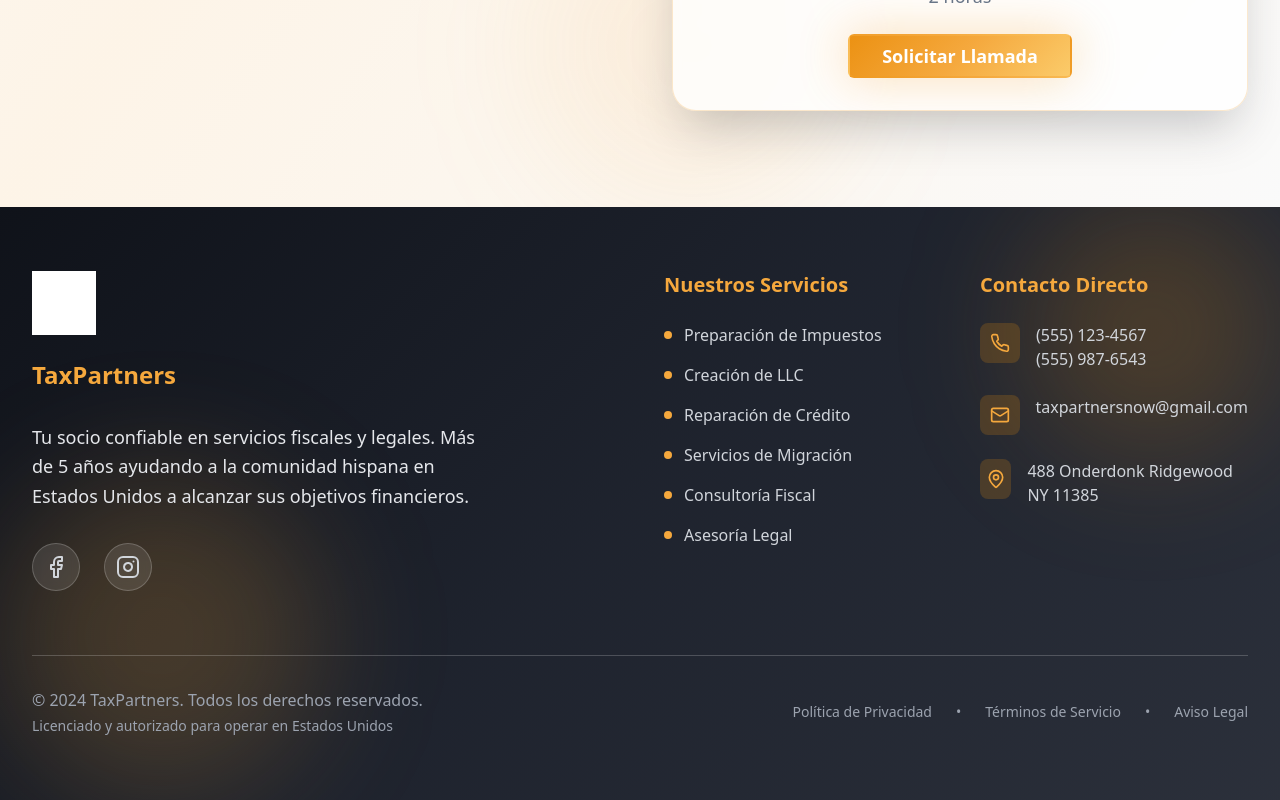
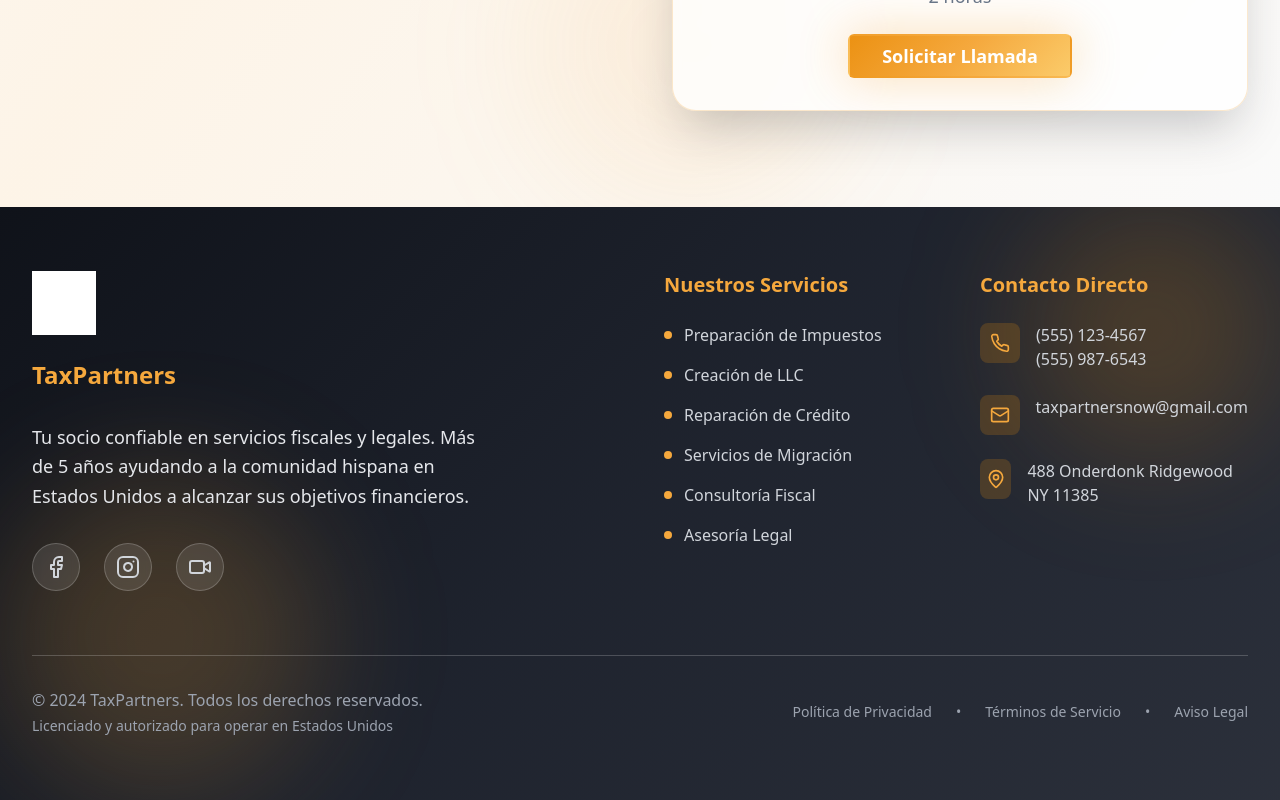
Before and after one commit to taxpartnersnow/mitaxpro, a React (Vite) app: page / in a window 1280 px wide. Shown: the part 5089-5889 px from the top of the page. Built offline with nearby package versions, Linux system fonts and the light colour scheme.

Commit message:
Add TikTok button
Added a TikTok button to the footer.

```diff
--- a/src/components/Footer.tsx
+++ b/src/components/Footer.tsx
@@ -1,4 +1,4 @@
-import { Facebook, Instagram, Twitter, Linkedin, Phone, Mail, MapPin } from "lucide-react";
+import { Facebook, Instagram, Phone, Mail, MapPin, Video } from "lucide-react";
 const Footer = () => {
   return <footer className="bg-gradient-hero text-white py-16 relative overflow-hidden">
       {/* Background decorations */}
@@ -29,6 +29,10 @@ const Footer = () => {
               icon: Instagram,
               label: "Instagram",
               url: "https://www.instagram.com/taxpartners1?igsh=MW83ZWlzdG8zbHo1MA=="
+            }, {
+              icon: Video,
+              label: "TikTok",
+              url: "#"
             }].map((social, index) => <a key={index} href={social.url} target="_blank" rel="noopener noreferrer" className="w-12 h-12 bg-white/10 rounded-full flex items-center justify-center hover:bg-primary hover:scale-110 transition-all duration-300 cursor-pointer group backdrop-blur-sm border border-white/20">
                   <social.icon className="w-6 h-6 text-gray-300 group-hover:text-white transition-colors duration-300" />
                 </a>)}
```
